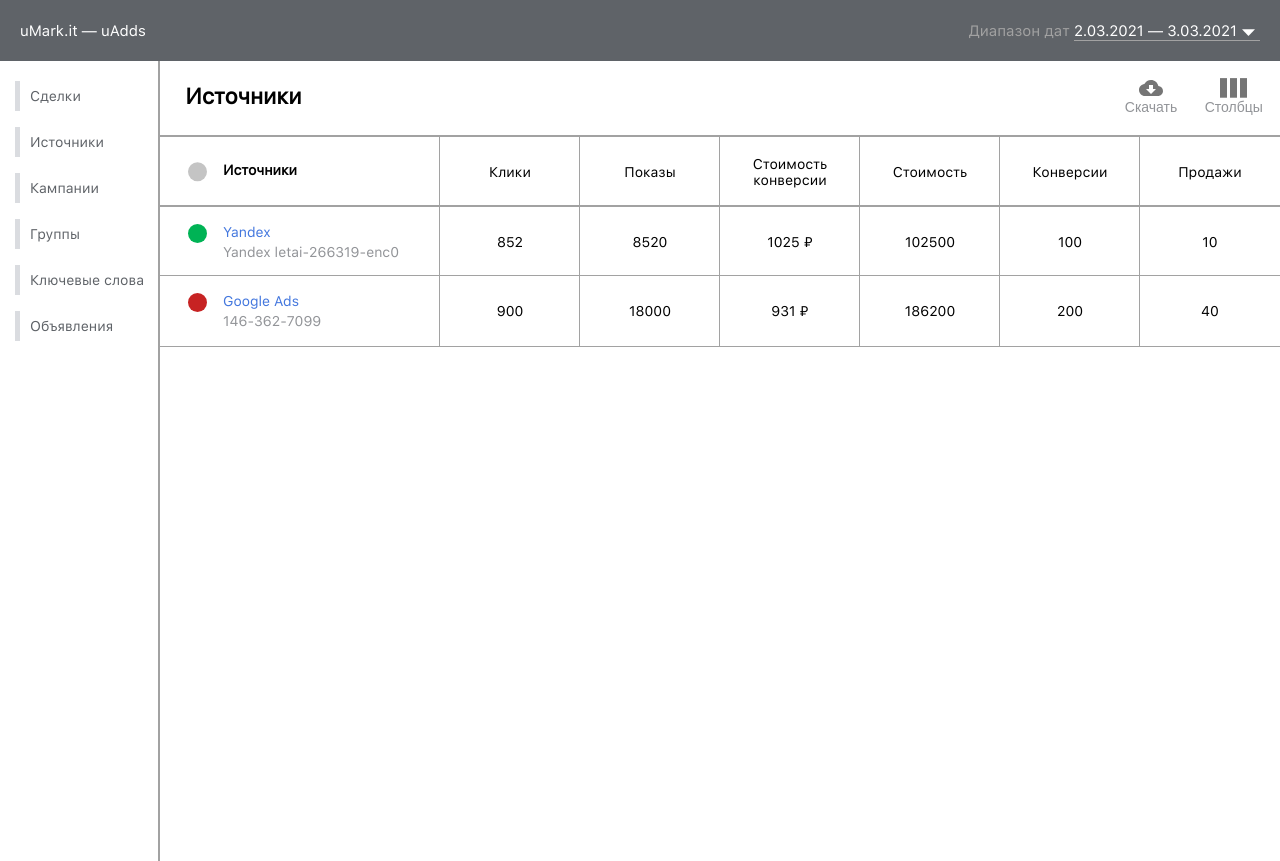
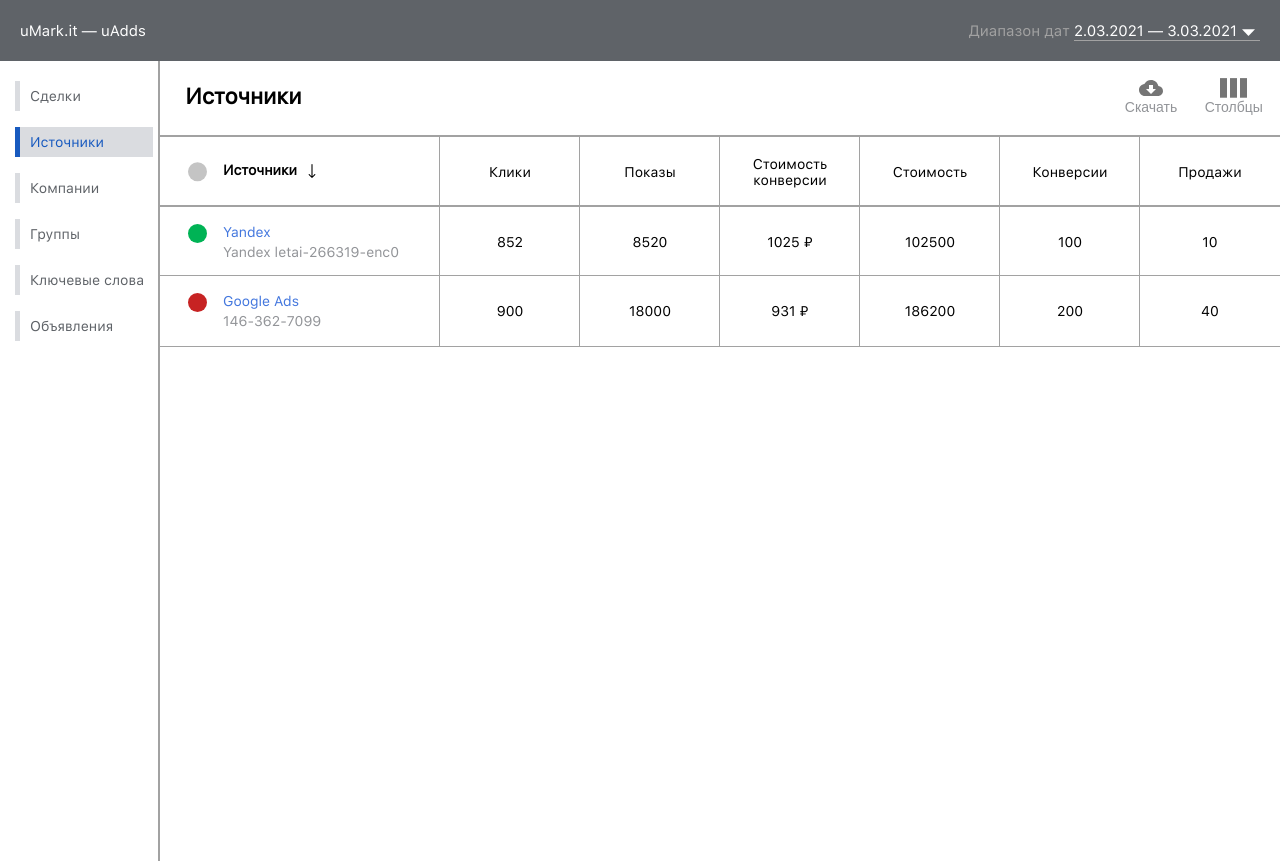
Before and after one commit to konstantinstepanyan/uAdds, a React (Create React App) app: page / in a window 1280 px wide. Built offline with nearby package versions, Linux system fonts and the light colour scheme.

Commit message:
added the ability to switch between menu items

```diff
--- a/src/components/menu/Menu.js
+++ b/src/components/menu/Menu.js
@@ -2,6 +2,43 @@ import React, { Component } from 'react';
 import './css/menu.css';
 
 export default class Menu extends Component {
+
+   constructor(props) {
+    super(props);
+    this.state = {activeItem: 'item_sources'};
+  }
+
+
+  componentDidMount() {
+      //this.setState is async func
+      this.setState({
+          menuItems: document.querySelectorAll('.menu__item')
+      }, () => {
+          this.toggleMenuItem(this.state.activeItem);
+
+          for (let i of this.state.menuItems){
+              i.addEventListener('click', () => {
+                  this.toggleMenuItem(i.getAttribute('data-id'))
+              });
+          }
+      });
+
+  }
+
+
+  toggleMenuItem(selectedItem){
+
+      for (let i of this.state.menuItems){
+          i.classList.remove('item_active');
+          if(i.getAttribute('data-id') == selectedItem){
+              this.setState({
+                  activeItem: selectedItem
+              });
+              i.classList.add('item_active');
+          }
+      }
+  }
+
 
   render() {
     return(
@@ -9,12 +46,12 @@ export default class Menu extends Component {
 
     <div className="menu-wrapper">
         <div className="menu">
-            <span className="menu__item">Сделки</span>
-            <span className="menu__item">Источники</span>
-            <span className="menu__item">Кампании</span>
-            <span className="menu__item">Группы</span>
-            <span className="menu__item">Ключевые слова</span>
-            <span className="menu__item">Объявления </span>
+            <span data-id="item_dealings" className="menu__item">Сделки</span>
+            <span data-id="item_sources" className="menu__item">Источники</span>
+            <span data-id="item_companies" className="menu__item">Компании</span>
+            <span data-id="item_groups" className="menu__item">Группы</span>
+            <span data-id="item_keywords" className="menu__item">Ключевые слова</span>
+            <span data-id="item_ads" className="menu__item">Объявления </span>
         </div>
     </div>
 
--- a/src/components/menu/css/menu.css
+++ b/src/components/menu/css/menu.css
@@ -24,6 +24,12 @@
 
 .menu__item:hover {
     color: #185ABF;
+
+    border-left: 5px solid #185ABF;
+}
+
+.item_active {
+    color: #185ABF;
     background: #DADCE0;
     border-left: 5px solid #185ABF;
 }
--- a/src/components/table/Table.js
+++ b/src/components/table/Table.js
@@ -1,5 +1,6 @@
 import React, { Component } from 'react';
 import './css/table.css';
+import arrowDown from './img/arrow.svg';
 
 export default class Table extends Component {
 
@@ -14,7 +15,11 @@ export default class Table extends Component {
                 <svg className="table__circle" xmlns="http://www.w3.org/2000/svg" width="19" height="20" viewBox="0 0 19 20" fill="none">
                     <circle cx="9.5" cy="9.65918" r="9.5" fill="#C4C4C4"/>
                 </svg>
-                <h4 className="table__title">Источники</h4>
+                <h4 className="table__title">Источники
+                    <img className="table__img img_arrow" src={arrowDown}/>
+                </h4>
+
+
             </div>
         </div>
 
--- a/src/components/table/css/table.css
+++ b/src/components/table/css/table.css
@@ -55,8 +55,10 @@
 }
 
 .table__title {
+    position: relative;
     width: fit-content;
 }
+
 
 .table__title,
 .table__p {
@@ -66,6 +68,13 @@
 
 .table__desc {
     grid-area: table__desc;
+}
+
+.table .img_arrow {
+    position: absolute;
+    top: 2px;
+    right: -30%;
+    max-width: 14px;
 }
 
 .table .table__item .content-container {
```
Also changed, not shown: src/components/table/img/arrow.svg (added).
